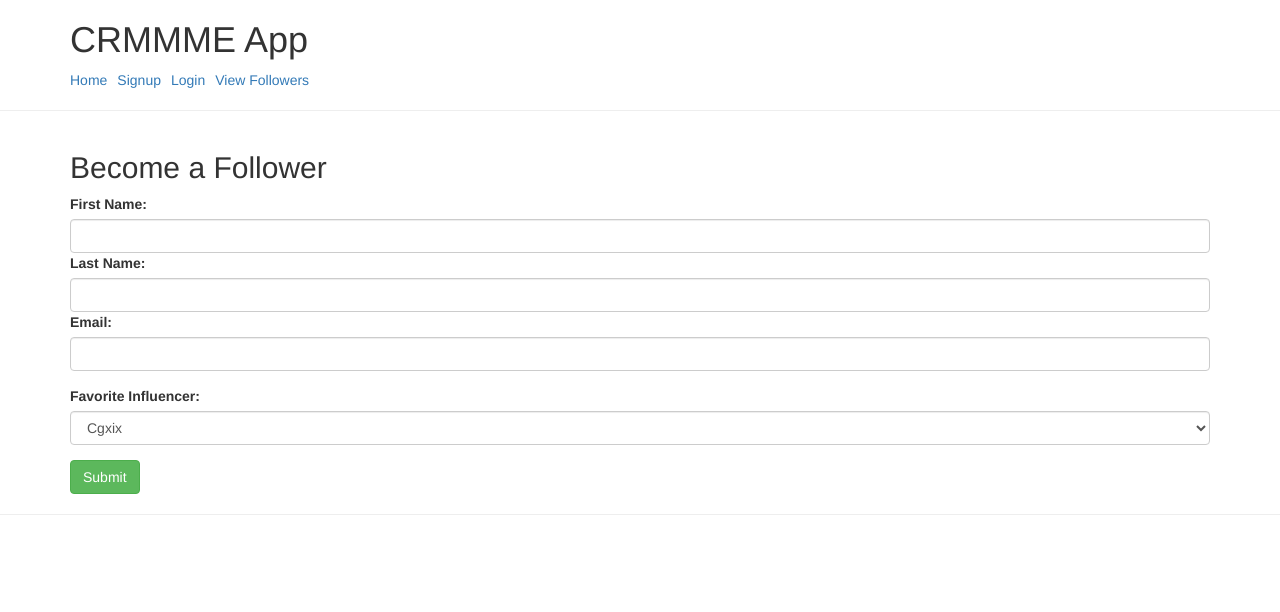
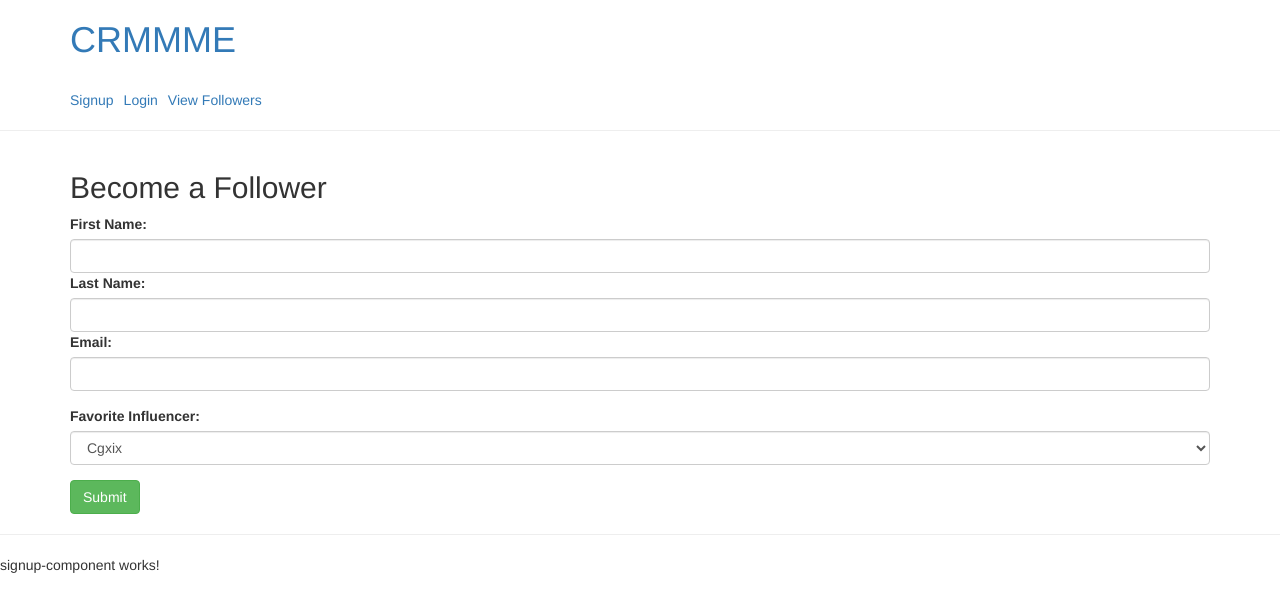
Before and after one commit to Woz-U-Group-Projects/team-goal-getters, an Angular app in the folder client/: page /signup in a window 1280 px wide. Before the commit this address led to /. Shown: the top 612 px of the page. Built offline with nearby package versions, Linux system fonts and the light colour scheme.

Commit message:
Included & renamed signup & login components

```diff
--- a/client/src/app/app.component.html
+++ b/client/src/app/app.component.html
@@ -1,7 +1,6 @@
 <div class="container">
-  <h1>CRMMME App</h1>
+  <a href="/" class="nav-link"><h1>CRMMME</h1></a>
   <nav>
-    <a href="/" class="nav-link">Home</a>
     <a routerLink="/signup" routerLinkActive="nav-item-active" class="nav-link">Signup</a>
     <a routerLink="/login" routerLinkActive="nav-item-active" class="nav-link">Login</a>
     <a routerLink="/followers" routerLinkActive="active" class="nav-link">View Followers</a>
@@ -10,7 +9,7 @@
 
 <hr>
 
-<app-follower-form></app-follower-form>
+<app-follower-signup></app-follower-signup>
 
 <hr>
 
--- /dev/null
+++ b/client/src/app/components/influencer-login/influencer-login.component.html
@@ -0,0 +1,3 @@
+<p>
+  login works!
+</p>
--- /dev/null
+++ b/client/src/app/components/influencer-login/influencer-login.component.ts
@@ -0,0 +1,15 @@
+import { Component, OnInit } from '@angular/core';
+
+@Component({
+  selector: 'app-influencer-login',
+  templateUrl: './influencer-login.component.html',
+  styleUrls: ['./influencer-login.component.css']
+})
+export class InfluencerLoginComponent implements OnInit {
+
+  constructor() { }
+
+  ngOnInit() {
+  }
+
+}
--- /dev/null
+++ b/client/src/app/components/influencer-signup/influencer-signup.component.html
@@ -0,0 +1,3 @@
+<p>
+  signup-component works!
+</p>
--- /dev/null
+++ b/client/src/app/components/influencer-signup/influencer-signup.component.ts
@@ -0,0 +1,15 @@
+import { Component, OnInit } from '@angular/core';
+
+@Component({
+  selector: 'app-influencer-signup',
+  templateUrl: './influencer-signup.component.html',
+  styleUrls: ['./influencer-signup.component.css']
+})
+export class InfluencerSignupComponent implements OnInit {
+
+  constructor() { }
+
+  ngOnInit() {
+  }
+
+}
```
Also changed, not shown: client/src/app/app-routing.module.ts (+7 -4 lines), client/src/app/app.module.ts (+5 -2 lines), client/src/app/components/follower-signup/follower-signup.component.ts (renamed from client/src/app/components/follower-form/follower-form.component.ts, +4 -4 lines), client/src/app/components/follower-signup/follower-signup.component.css (added), client/src/app/components/follower-signup/follower-signup.component.html (renamed from client/src/app/components/follower-form/follower-form.component.html), client/src/app/components/influencer-login/influencer-login.component.css (added), client/src/app/components/influencer-signup/influencer-signup.component.css (added), 1 other file (tests, documents, lock files or other folders).
